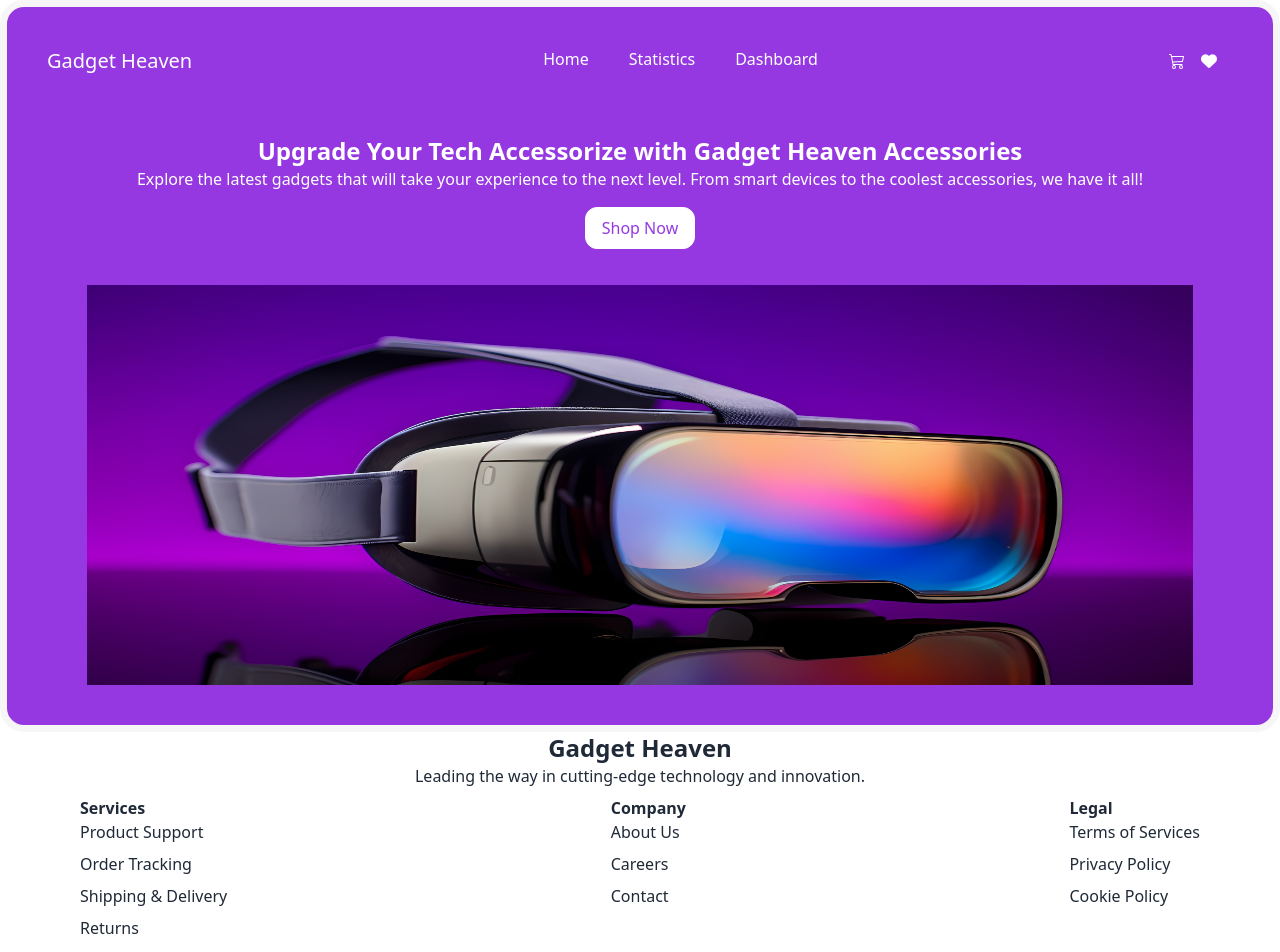
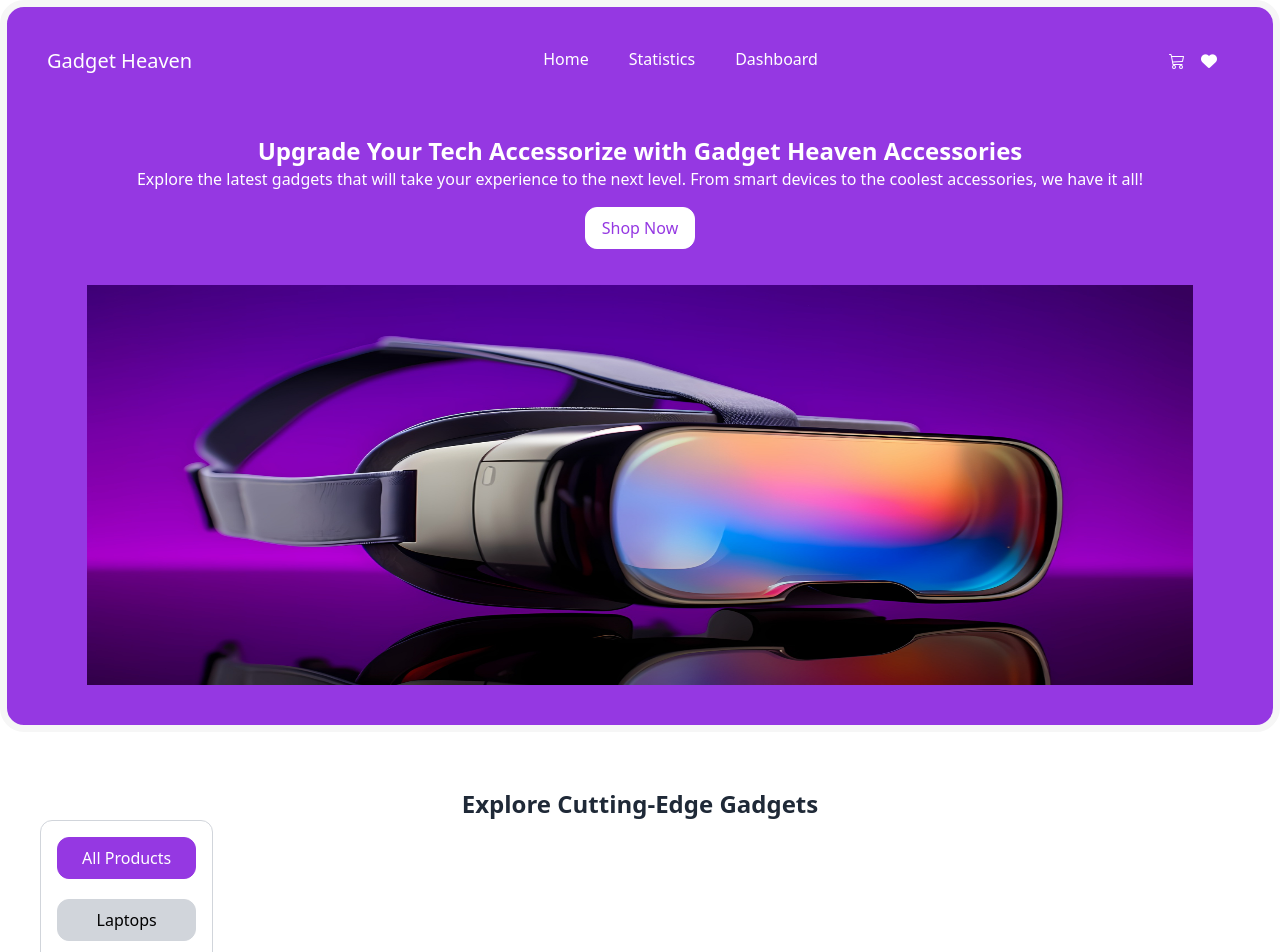
Before and after one commit to indrojitmondal/Gadget-Heaven, a React (Vite) app: page / in a window 1280 px wide. Shown: the top 952 px of the page. Built offline with nearby package versions, Linux system fonts and the light colour scheme.

Commit message:
Added laptops

```diff
--- a/package.json
+++ b/package.json
@@ -16,6 +16,7 @@
     "react": "^18.3.1",
     "react-dom": "^18.3.1",
     "react-icons": "^5.3.0",
+    "react-pro-sidebar": "^1.1.0",
     "react-router-dom": "^6.27.0",
     "recharts": "^2.13.3",
     "sort-by": "^1.2.0"
--- /dev/null
+++ b/public/allProducts.json
@@ -0,0 +1,101 @@
+[
+    {
+      "product_id": 1,
+      "product_title": "Dell XPS 13",
+      "product_image": "https://computermania-bd.b-cdn.net/wp-content/uploads/Dell-XPS-13-Plus-BD-Price-1.jpg",
+      "category": "Laptop",
+      "price": 999,
+      "description": "Dell XPS 13 with Intel i7, 16GB RAM, and 512GB SSD.",
+      "Specification": ["Intel i7", "16GB RAM", "512GB SSD", "13.4-inch FHD+ display"],
+      "availability": true,
+      "rating": 4.8
+    },
+    {
+      "product_id": 2,
+      "product_title": "Apple MacBook Air M1",
+      "product_image": "https://www.custommacbd.com/cdn/shop/products/macbook-air-gallery3-20201110_8a805bc2-c482-47c8-bf21-8787a65cc8d3_1200x1200.jpg?v=1626576902",
+      "category": "Laptop",
+      "price": 899,
+      "description": "Apple MacBook Air with M1 chip, 8GB RAM, and 256GB SSD.",
+      "Specification": ["Apple M1 Chip", "8GB RAM", "256GB SSD", "13.3-inch Retina display"],
+      "availability": true,
+      "rating": 4.9
+    },
+    {
+      "product_id": 3,
+      "product_title": "HP Spectre x360",
+      "product_image": "https://www.custommacbd.com/cdn/shop/files/Hp-Spectre-X360-2024-Custom-Mac-BD.png?v=1720507427",
+      "category": "Laptop",
+      "price": 1099,
+      "description": "HP Spectre x360 with Intel i7, 16GB RAM, and 512GB SSD.",
+      "Specification": ["Intel i7", "16GB RAM", "512GB SSD", "13.3-inch 4K OLED display"],
+      "availability": true,
+      "rating": 4.7
+    },
+    {
+      "product_id": 4,
+      "product_title": "Lenovo ThinkPad X1 Carbon",
+      "product_image": "https://aroz.com.bd/wp-content/uploads/2022/10/lenovo-laptops-x1-carbon-6th-gen-hero.webp",
+      "category": "Laptop",
+      "price": 1299,
+      "description": "Lenovo ThinkPad X1 Carbon with Intel i7, 16GB RAM, and 512GB SSD.",
+      "Specification": ["Intel i7", "16GB RAM", "512GB SSD", "14-inch FHD display"],
+      "availability": false,
+      "rating": 4.6
+    },
+    {
+      "product_id": 5,
+      "product_title": "Asus ZenBook 14",
+      "product_image": "https://www.khancomputers.com.bd/img/2020/09/ASUS-ZenBook-14-UX434FQ-Core-i7-10th-Gen-14-Inch-FHD-Laptop-with-Windows-10_1.jpg.webp",
+      "category": "Laptop",
+      "price": 899,
+      "description": "Asus ZenBook 14 with AMD Ryzen 7, 16GB RAM, and 512GB SSD.",
+      "Specification": ["AMD Ryzen 7", "16GB RAM", "512GB SSD", "14-inch FHD display"],
+      "availability": true,
+      "rating": 4.5
+    },
+    {
+      "product_id": 6,
+      "product_title": "Microsoft Surface Laptop 4",
+      "product_image": "https://computermania-bd.b-cdn.net/wp-content/uploads/Surface-Laptop-4-Price-in-BD.jpg",
+      "category": "Laptop",
+      "price": 999,
+      "description": "Microsoft Surface Laptop 4 with AMD Ryzen 5, 8GB RAM, and 256GB SSD.",
+      "Specification": ["AMD Ryzen 5", "8GB RAM", "256GB SSD", "13.5-inch PixelSense display"],
+      "availability": true,
+      "rating": 4.6
+    },
+    {
+      "product_id": 7,
+      "product_title": "Acer Swift 3",
+      "product_image": "https://computermania-bd.b-cdn.net/wp-content/uploads/Acer-Swift-3-SF314-Price-1.jpg",
+      "category": "Laptop",
+      "price": 649,
+      "description": "Acer Swift 3 with Intel i5, 8GB RAM, and 256GB SSD.",
+      "Specification": ["Intel i5", "8GB RAM", "256GB SSD", "14-inch FHD display"],
+      "availability": true,
+      "rating": 4.4
+    },
+    {
+      "product_id": 8,
+      "product_title": "Razer Blade 15",
+      "product_image": "https://www.pchouse.com.bd/image/cache/catalog/111A/1439/razer-blade-15-advanced-model-i7-11th-gen-rtx3070-gaming-laptop-500x500.jpg.webp",
+      "category": "Laptop",
+      "price": 1999,
+      "description": "Razer Blade 15 with Intel i7, 16GB RAM, and 512GB SSD with GTX 1660 Ti.",
+      "Specification": ["Intel i7", "16GB RAM", "512GB SSD", "15.6-inch FHD 144Hz display"],
+      "availability": false,
+      "rating": 4.7
+    },
+    {
+      "product_id": 9,
+      "product_title": "Dell Inspiron 15",
+      "product_image": "https://computermania-bd.b-cdn.net/wp-content/uploads/Dell-Inspiron-15-3511-bd.jpg",
+      "category": "Laptop",
+      "price": 549,
+      "description": "Dell Inspiron 15 with Intel i3, 4GB RAM, and 128GB SSD.",
+      "Specification": ["Intel i3", "4GB RAM", "128GB SSD", "15.6-inch FHD display"],
+      "availability": true,
+      "rating": 4.2
+    }
+  ]
--- a/src/components/Navbar/Navbar.jsx
+++ b/src/components/Navbar/Navbar.jsx
@@ -5,40 +5,41 @@ import bannerImage from '../../assets/banner.jpg'
 
 import { BsCart3 } from "react-icons/bs";
 import { Link, NavLink, useLocation } from 'react-router-dom';
+import Products from '../Products/Products';
 
 
 const Navbar = () => {
-    const [heading, setHeading]= useState('');
+    const [heading, setHeading] = useState('');
 
     const location = useLocation();
 
 
     console.log(location.pathname);
-    const path= location.pathname;
+    const path = location.pathname;
 
 
-    useEffect(()=>{
+    useEffect(() => {
 
 
 
-        if(path==='/'){
+        if (path === '/') {
             console.log('yes');
             setHeading('Upgrade Your Tech Accessorize with Gadget Heaven Accessories');
 
         }
-        else if(path==='/statistics'){
+        else if (path === '/statistics') {
             console.log('yes');
             setHeading('Statistics');
 
         }
-        else if(path==='/dashboard'){
+        else if (path === '/dashboard') {
             console.log('yes');
             setHeading('Dashboard');
 
         }
 
 
-    },[path])
+    }, [path])
 
 
     const links = <>
@@ -50,7 +51,8 @@ const Navbar = () => {
 
     </>
     return (
-        <div className= {`  ${path==='/'?'text-white  rounded-3xl pb-10 bg-primary border-[7px] border-b1':''}  `}>
+        <>
+            <div className={`  ${path === '/' ? 'text-white  rounded-3xl pb-10 bg-primary border-[7px] border-b1' : ''}  `}>
 
                 {/* text-white rounded-3xl bg-primary border-[7px] border-b1 */}
 
@@ -95,11 +97,20 @@ const Navbar = () => {
 
                         {
 
-                    path==='/'&& <button className='bg-white  border border-white px-4 rounded-xl py-2 text-primary'>Shop Now</button>
+                            path === '/' &&
+
+                            <a href="#products">
+                                <button
+
+                                    className='bg-white  border border-white px-4 rounded-xl py-2 text-primary'>Shop Now
+                                </button>
+
+                            </a>
+
 
                         }
                         {
-                    path==='/dashboard'&& <>
+                            path === '/dashboard' && <>
 
                                 <button className='bg-white  border border-white px-4 rounded-xl py-2 text-primary'>Cart</button>
 
@@ -118,7 +129,7 @@ const Navbar = () => {
 
                 </div>
 
-            { path==='/' &&
+                {path === '/' &&
 
                     <div className=''>
 
@@ -150,7 +161,20 @@ const Navbar = () => {
 
 
 
+
+
             </div>
+            <div id='products' className=' pt-4'>
+
+                {
+                   path==='/' &&  <Products></Products>
+                }
+
+
+
+            </div>
+        </>
+
     );
 };
 
--- /dev/null
+++ b/src/components/Product/Product.jsx
@@ -0,0 +1,17 @@
+import React from 'react';
+
+const Product = ({product}) => {
+    const {product_image,product_title, price} = product;
+    return (
+        <div>
+             <img src={product_image} alt={product_title} />
+             <h2>Name: {product_title} </h2>
+             <h3>Price: {price} </h3>
+
+             <button className='btn'>View Details</button>
+
+        </div>
+    );
+};
+
+export default Product;
--- /dev/null
+++ b/src/components/Products/Products.jsx
@@ -0,0 +1,78 @@
+import { data } from 'autoprefixer';
+import React, { useEffect, useState } from 'react';
+import { Sidebar, Menu, MenuItem, SubMenu } from 'react-pro-sidebar';
+import Product from '../Product/Product';
+
+const Products = () => {
+
+    const [activateCategory, setActiveCategory]= useState('');
+    const [allProducts,setAllProducts]= useState([]);
+    const [activeProducts,setActiveProducts]= useState([]);
+
+    useEffect( ()=>{
+        fetch('allProducts.json')
+        .then ( res=> res=res.json())
+        .then (data => setAllProducts(data)
+        );
+    },[])
+
+    const handleCategory= category=>{
+
+        console.log(category);
+
+        const newData= allProducts.filter( p=> p.category===category );
+        console.log('New Data:', newData);
+
+
+
+        setActiveCategory(category);
+        setActiveProducts(newData);
+
+    }
+    return (
+        <div className='p-10'>
+            <h1 className='text-2xl font-bold text-center'>Explore Cutting-Edge Gadgets</h1>
+
+            <section className='grid grid-cols-12 gap-8'>
+
+
+                <div className="sidebar col-span-2 border border-gray-300 rounded-xl p-4">
+
+                    {/* border border-primary px-3 py-2 bg-primary text-white */}
+
+
+                   <div className=''>
+                      <h2 className='border text-center border-primary rounded-xl px-3 py-2 bg-primary text-white'>All Products</h2>
+
+                       <div className='pt-5 flex flex-col gap-3'>
+                            <button onClick={()=>{handleCategory('Laptop')}}  className='border text-center border-gray-300 rounded-xl px-3 py-2 bg-gray-300 text-black'>Laptops</button>
+                            <button onClick={()=>{handleCategory('Phones')}} className='border text-center border-gray-300 rounded-xl px-3 py-2 bg-gray-300 text-black'>Phones</button>
+                            <button onClick={()=>{handleCategory('Accessories')}} className='border text-center border-gray-300 rounded-xl px-3 py-2 bg-gray-300 text-black'>Accessories</button>
+                            <button onClick={()=>{handleCategory('Smart Watches')}} className='border text-center border-gray-300 rounded-xl px-3 py-2 bg-gray-300 text-black'>Smart Watches</button>
+                            <button onClick={()=>{handleCategory('MacBook')}} className='border text-center border-gray-300 rounded-xl px-3 py-2 bg-gray-300 text-black'>MacBook</button>
+                            <button onClick={()=>{handleCategory('Iphone')}} className='border text-center border-gray-300 rounded-xl px-3 py-2 bg-gray-300 text-black'>Iphone</button>
+                       </div>
+
+                   </div>
+
+                </div>
+
+                <div className="content col-span-10">
+
+                    <div className='grid grid-cols-3 gap-5'>
+
+                        {
+                            activeProducts.map( product => <Product key={product.product_id} product={product} ></Product>)
+                        }
+
+
+                    </div>
+
+                </div>
+
+            </section>
+        </div>
+    );
+};
+
+export default Products;
--- a/src/components/Statistics/Statistics.jsx
+++ b/src/components/Statistics/Statistics.jsx
@@ -1,3 +1,4 @@
+
 import React from 'react';
 import {
     ComposedChart,
--- a/src/routes/Routes.jsx
+++ b/src/routes/Routes.jsx
@@ -11,6 +11,7 @@ import Navbar from "../components/Navbar/Navbar";
 import Statistics from "../components/Statistics/Statistics";
 import Dashboard from "../components/Dashboard/Dashboard";
 import Home from "../components/Home/Home";
+import Products from "../components/Products/Products";
 
 const routes = createBrowserRouter([
     {
@@ -20,7 +21,8 @@ const routes = createBrowserRouter([
       children:[
         {
           path: '/',
-          element: <Home></Home>
+          element: <Home></Home>,
+
        },
 
         {
```
Also changed, not shown: src/components/Products/Products.css (added), 1 other file (tests, documents, lock files or other folders). Lines whose indentation alone changed are shown as unchanged.
